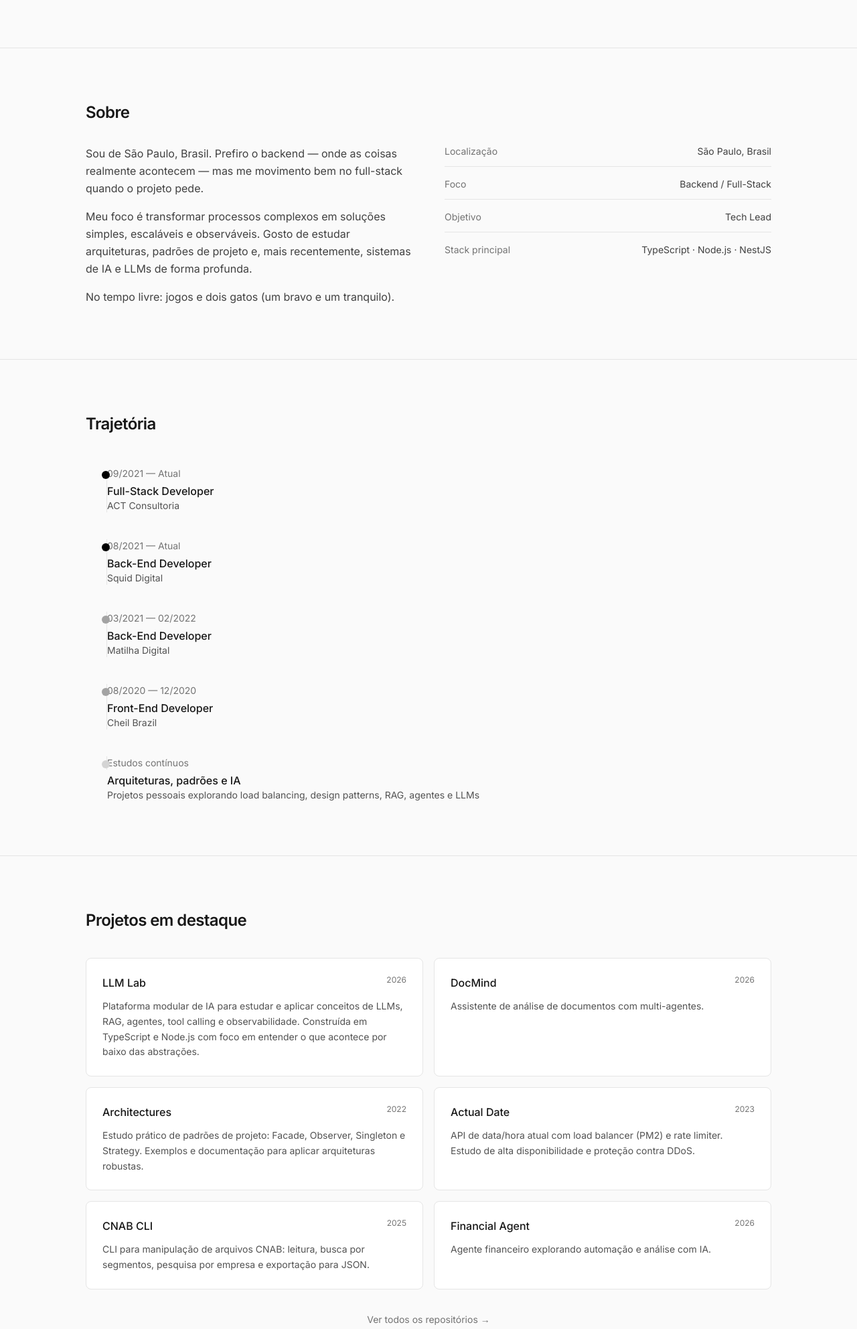
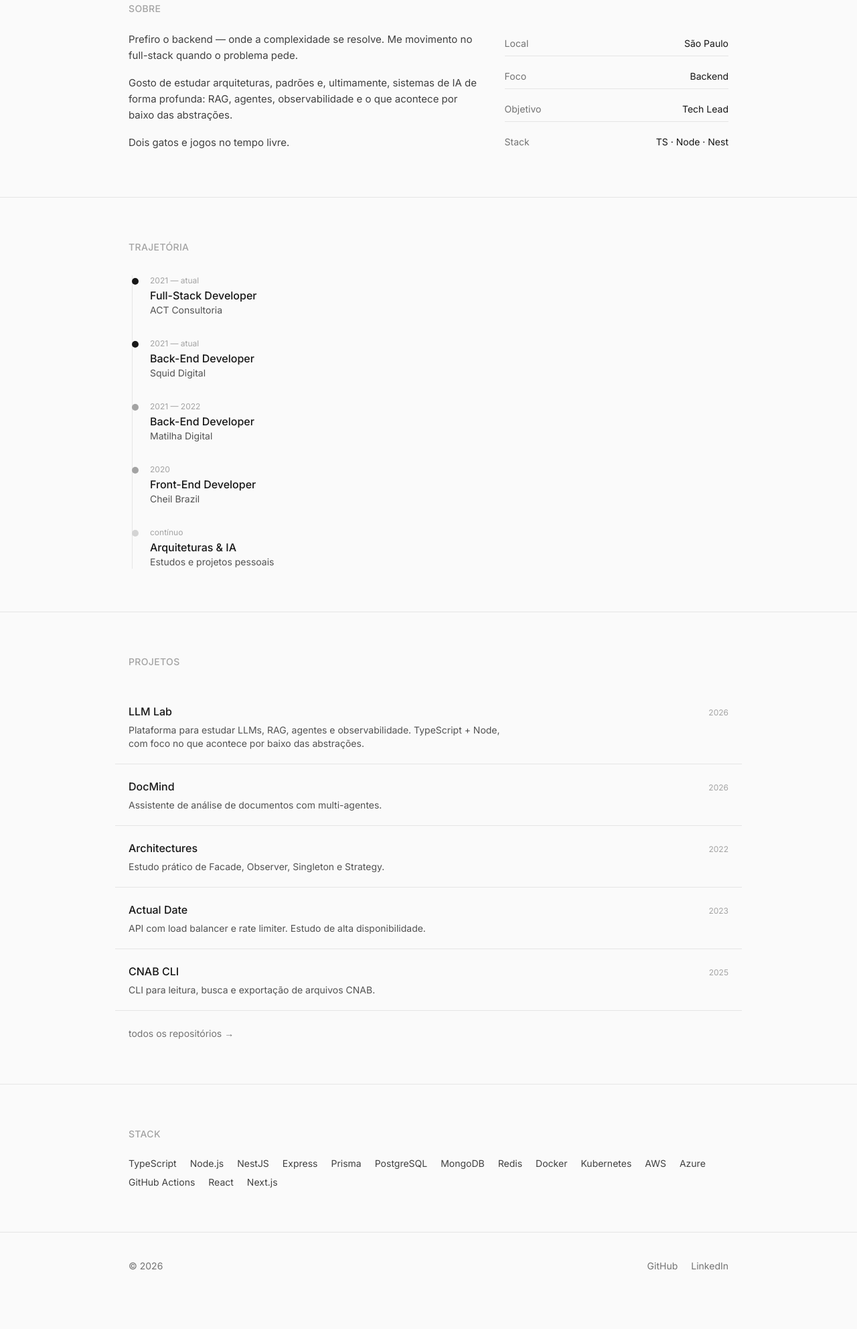
Before and after one commit to graxz/portfolio, a plain HTML site: page index.html in a window 1280 px wide. Shown: the part 495-2479 px from the top of the page at 67% size. After the commit the page ends 2435 px from the top, so only its background shows below. Drawn offline with nearby package versions, Linux system fonts and the light colour scheme.

Commit message:
Refine to proper minimalist design + fix mobile layout

```diff
--- a/index.html
+++ b/index.html
@@ -3,234 +3,203 @@
 <head>
   <meta charset="UTF-8">
   <meta name="viewport" content="width=device-width, initial-scale=1.0">
-  <title>Isaddora Freitas | Desenvolvedora</title>
+  <title>Isaddora Freitas</title>
   <script src="https://cdn.tailwindcss.com"></script>
   <link rel="preconnect" href="https://fonts.googleapis.com">
   <link rel="preconnect" href="https://fonts.gstatic.com" crossorigin>
-  <link href="https://fonts.googleapis.com/css2?family=Inter:wght@300;400;500;600;700&display=swap" rel="stylesheet">
+  <link href="https://fonts.googleapis.com/css2?family=Inter:wght@300;400;500;600&display=swap" rel="stylesheet">
   <script>
     tailwind.config = {
       theme: {
         extend: {
-          fontFamily: {
-            sans: ['Inter', 'system-ui', 'sans-serif'],
-          },
+          fontFamily: { sans: ['Inter', 'system-ui', 'sans-serif'] },
+          letterSpacing: { tighter: '-0.03em' }
         }
       }
     }
   </script>
   <style>
-    .timeline-item::before {
+    .timeline::before {
       content: '';
       position: absolute;
-      left: -1px;
+      left: 5px;
       top: 0;
       bottom: 0;
       width: 1px;
       background: #e5e5e5;
     }
-    .timeline-item:first-child::before { top: 1.25rem; }
-    .timeline-item:last-child::before { bottom: auto; height: 1.25rem; }
   </style>
 </head>
-<body class="font-sans antialiased bg-neutral-50 text-neutral-900 min-h-screen">
+<body class="font-sans antialiased bg-[#fafafa] text-neutral-900">
   <!-- Nav -->
-  <nav class="fixed top-0 w-full z-50 border-b border-neutral-200 bg-white/80 backdrop-blur-md">
-    <div class="max-w-5xl mx-auto px-4 sm:px-6 h-14 sm:h-16 flex items-center justify-between">
-      <a href="#" class="text-sm font-medium tracking-tight">isaddora freitas</a>
-      <div class="flex items-center gap-4 sm:gap-6 text-xs sm:text-sm text-neutral-500">
-        <a href="#sobre" class="hover:text-black transition-colors">sobre</a>
-        <a href="#trajetoria" class="hover:text-black transition-colors">trajetória</a>
-        <a href="#projetos" class="hover:text-black transition-colors">projetos</a>
-        <a href="#skills" class="hover:text-black transition-colors hidden sm:inline">skills</a>
-        <a href="https://github.com/graxz" target="_blank" class="hover:text-black transition-colors">github</a>
+  <nav class="fixed top-0 inset-x-0 z-50 border-b border-neutral-200/60 bg-white/70 backdrop-blur-xl">
+    <div class="max-w-4xl mx-auto px-5 h-14 flex items-center justify-between">
+      <a href="#" class="text-[13px] font-medium tracking-tight">Isaddora</a>
+      <div class="flex items-center gap-5 text-[13px] text-neutral-500">
+        <a href="#sobre" class="hover:text-neutral-900 transition-colors">sobre</a>
+        <a href="#trajetoria" class="hover:text-neutral-900 transition-colors">trajetória</a>
+        <a href="#projetos" class="hover:text-neutral-900 transition-colors">projetos</a>
+        <a href="https://github.com/graxz" target="_blank" class="hover:text-neutral-900 transition-colors">github</a>
       </div>
     </div>
   </nav>
 
   <!-- Hero -->
-  <section class="pt-24 sm:pt-32 pb-16 sm:pb-20 px-4 sm:px-6">
-    <div class="max-w-5xl mx-auto">
-      <div class="flex flex-col items-start gap-6 sm:gap-10">
-        <img src="https://avatars.githubusercontent.com/u/60474834?v=4" alt="Isaddora Freitas" class="w-16 h-16 sm:w-24 sm:h-24 rounded-full border border-neutral-200 object-cover">
+  <header class="pt-28 pb-20 px-5">
+    <div class="max-w-4xl mx-auto">
+      <div class="flex items-center gap-4 mb-8">
+        <img src="https://avatars.githubusercontent.com/u/60474834?v=4" alt="Isaddora Freitas" class="w-12 h-12 rounded-full object-cover">
         <div>
-          <h1 class="text-4xl sm:text-5xl md:text-6xl font-semibold tracking-tighter mb-3 sm:mb-4 leading-tight">Isaddora Freitas</h1>
-          <p class="text-lg sm:text-xl text-neutral-600 mb-6 max-w-xl">Desenvolvedora Full-Stack com foco em Backend. TypeScript, Node.js, arquiteturas e sistemas que resolvem problemas reais. Em direção a Tech Lead.</p>
-          <div class="flex flex-wrap gap-2 sm:gap-3">
-            <a href="https://github.com/graxz" target="_blank" class="inline-flex items-center justify-center px-4 py-2 text-sm font-medium border border-neutral-300 rounded-md hover:bg-neutral-100 transition-colors">
-              GitHub
-            </a>
-            <a href="https://www.linkedin.com/in/isaddorafreitas/" target="_blank" class="inline-flex items-center justify-center px-4 py-2 text-sm font-medium border border-neutral-300 rounded-md hover:bg-neutral-100 transition-colors">
-              LinkedIn
-            </a>
-          </div>
+          <h1 class="text-[28px] sm:text-[32px] font-semibold tracking-tighter leading-none">Isaddora Freitas</h1>
+          <p class="text-sm text-neutral-500 mt-1">Backend · São Paulo</p>
         </div>
       </div>
+      <p class="text-[17px] leading-relaxed text-neutral-700 max-w-2xl">
+        Desenvolvedora com foco em backend. Construo sistemas claros, observáveis e que resolvem problemas reais.<br class="hidden sm:block">
+        Em direção a Tech Lead.
+      </p>
+      <div class="mt-8 flex gap-3">
+        <a href="https://github.com/graxz" target="_blank" class="text-sm px-4 py-2 rounded-md border border-neutral-300 hover:bg-neutral-100 transition-colors">GitHub</a>
+        <a href="https://www.linkedin.com/in/isaddorafreitas/" target="_blank" class="text-sm px-4 py-2 rounded-md border border-neutral-300 hover:bg-neutral-100 transition-colors">LinkedIn</a>
+      </div>
     </div>
-  </section>
+  </header>
 
   <!-- About -->
-  <section id="sobre" class="py-16 sm:py-20 px-4 sm:px-6 border-t border-neutral-200">
-    <div class="max-w-5xl mx-auto">
-      <h2 class="text-xl sm:text-2xl font-semibold tracking-tight mb-6 sm:mb-8">Sobre</h2>
-      <div class="grid md:grid-cols-2 gap-8 sm:gap-12 text-neutral-700 leading-relaxed">
-        <div>
-          <p class="mb-4">Sou de São Paulo, Brasil. Prefiro o backend — onde as coisas realmente acontecem — mas me movimento bem no full-stack quando o projeto pede.</p>
-          <p class="mb-4">Meu foco é transformar processos complexos em soluções simples, escaláveis e observáveis. Gosto de estudar arquiteturas, padrões de projeto e, mais recentemente, sistemas de IA e LLMs de forma profunda.</p>
-          <p>No tempo livre: jogos e dois gatos (um bravo e um tranquilo).</p>
+  <section id="sobre" class="py-16 px-5 border-t border-neutral-200">
+    <div class="max-w-4xl mx-auto">
+      <h2 class="text-sm font-medium text-neutral-400 mb-6 tracking-wide uppercase">Sobre</h2>
+      <div class="grid md:grid-cols-5 gap-10">
+        <div class="md:col-span-3 text-[15px] leading-relaxed text-neutral-700 space-y-4">
+          <p>Prefiro o backend — onde a complexidade se resolve. Me movimento no full-stack quando o problema pede.</p>
+          <p>Gosto de estudar arquiteturas, padrões e, ultimamente, sistemas de IA de forma profunda: RAG, agentes, observabilidade e o que acontece por baixo das abstrações.</p>
+          <p>Dois gatos e jogos no tempo livre.</p>
         </div>
-        <div class="space-y-3 sm:space-y-4 text-sm">
-          <div class="flex justify-between border-b border-neutral-200 pb-3">
-            <span class="text-neutral-500">Localização</span>
-            <span>São Paulo, Brasil</span>
-          </div>
-          <div class="flex justify-between border-b border-neutral-200 pb-3">
-            <span class="text-neutral-500">Foco</span>
-            <span>Backend / Full-Stack</span>
-          </div>
-          <div class="flex justify-between border-b border-neutral-200 pb-3">
-            <span class="text-neutral-500">Objetivo</span>
-            <span>Tech Lead</span>
-          </div>
-          <div class="flex justify-between">
-            <span class="text-neutral-500">Stack principal</span>
-            <span>TypeScript · Node.js · NestJS</span>
-          </div>
+        <div class="md:col-span-2 space-y-3 text-sm">
+          <div class="flex justify-between py-2 border-b border-neutral-200"><span class="text-neutral-500">Local</span><span>São Paulo</span></div>
+          <div class="flex justify-between py-2 border-b border-neutral-200"><span class="text-neutral-500">Foco</span><span>Backend</span></div>
+          <div class="flex justify-between py-2 border-b border-neutral-200"><span class="text-neutral-500">Objetivo</span><span>Tech Lead</span></div>
+          <div class="flex justify-between py-2"><span class="text-neutral-500">Stack</span><span>TS · Node · Nest</span></div>
         </div>
       </div>
     </div>
   </section>
 
   <!-- Trajectory -->
-  <section id="trajetoria" class="py-16 sm:py-20 px-4 sm:px-6 border-t border-neutral-200">
-    <div class="max-w-5xl mx-auto">
-      <h2 class="text-xl sm:text-2xl font-semibold tracking-tight mb-8 sm:mb-12">Trajetória</h2>
-      <div class="relative pl-6 sm:pl-8 space-y-8 sm:space-y-10">
-        <div class="timeline-item relative">
-          <div class="absolute -left-[7px] sm:-left-2 top-1.5 w-3 h-3 rounded-full bg-black"></div>
-          <div class="text-xs sm:text-sm text-neutral-500 mb-1">09/2021 — Atual</div>
-          <h3 class="font-medium">Full-Stack Developer</h3>
-          <p class="text-neutral-600 text-sm">ACT Consultoria</p>
+  <section id="trajetoria" class="py-16 px-5 border-t border-neutral-200">
+    <div class="max-w-4xl mx-auto">
+      <h2 class="text-sm font-medium text-neutral-400 mb-8 tracking-wide uppercase">Trajetória</h2>
+      <div class="relative timeline pl-8 space-y-8">
+        <div class="relative">
+          <div class="absolute -left-[27px] top-1 w-2.5 h-2.5 rounded-full bg-neutral-900"></div>
+          <div class="text-xs text-neutral-400 mb-0.5">2021 — atual</div>
+          <div class="font-medium">Full-Stack Developer</div>
+          <div class="text-sm text-neutral-600">ACT Consultoria</div>
         </div>
-        <div class="timeline-item relative">
-          <div class="absolute -left-[7px] sm:-left-2 top-1.5 w-3 h-3 rounded-full bg-black"></div>
-          <div class="text-xs sm:text-sm text-neutral-500 mb-1">08/2021 — Atual</div>
-          <h3 class="font-medium">Back-End Developer</h3>
-          <p class="text-neutral-600 text-sm">Squid Digital</p>
+        <div class="relative">
+          <div class="absolute -left-[27px] top-1 w-2.5 h-2.5 rounded-full bg-neutral-900"></div>
+          <div class="text-xs text-neutral-400 mb-0.5">2021 — atual</div>
+          <div class="font-medium">Back-End Developer</div>
+          <div class="text-sm text-neutral-600">Squid Digital</div>
         </div>
-        <div class="timeline-item relative">
-          <div class="absolute -left-[7px] sm:-left-2 top-1.5 w-3 h-3 rounded-full bg-neutral-400"></div>
-          <div class="text-xs sm:text-sm text-neutral-500 mb-1">03/2021 — 02/2022</div>
-          <h3 class="font-medium">Back-End Developer</h3>
-          <p class="text-neutral-600 text-sm">Matilha Digital</p>
+        <div class="relative">
+          <div class="absolute -left-[27px] top-1 w-2.5 h-2.5 rounded-full bg-neutral-400"></div>
+          <div class="text-xs text-neutral-400 mb-0.5">2021 — 2022</div>
+          <div class="font-medium">Back-End Developer</div>
+          <div class="text-sm text-neutral-600">Matilha Digital</div>
         </div>
-        <div class="timeline-item relative">
-          <div class="absolute -left-[7px] sm:-left-2 top-1.5 w-3 h-3 rounded-full bg-neutral-400"></div>
-          <div class="text-xs sm:text-sm text-neutral-500 mb-1">08/2020 — 12/2020</div>
-          <h3 class="font-medium">Front-End Developer</h3>
-          <p class="text-neutral-600 text-sm">Cheil Brazil</p>
+        <div class="relative">
+          <div class="absolute -left-[27px] top-1 w-2.5 h-2.5 rounded-full bg-neutral-400"></div>
+          <div class="text-xs text-neutral-400 mb-0.5">2020</div>
+          <div class="font-medium">Front-End Developer</div>
+          <div class="text-sm text-neutral-600">Cheil Brazil</div>
         </div>
-        <div class="timeline-item relative">
-          <div class="absolute -left-[7px] sm:-left-2 top-1.5 w-3 h-3 rounded-full bg-neutral-300"></div>
-          <div class="text-xs sm:text-sm text-neutral-500 mb-1">Estudos contínuos</div>
-          <h3 class="font-medium">Arquiteturas, padrões e IA</h3>
-          <p class="text-neutral-600 text-sm">Projetos pessoais explorando load balancing, design patterns, RAG, agentes e LLMs</p>
+        <div class="relative">
+          <div class="absolute -left-[27px] top-1 w-2.5 h-2.5 rounded-full bg-neutral-300"></div>
+          <div class="text-xs text-neutral-400 mb-0.5">contínuo</div>
+          <div class="font-medium">Arquiteturas & IA</div>
+          <div class="text-sm text-neutral-600">Estudos e projetos pessoais</div>
         </div>
       </div>
     </div>
   </section>
 
   <!-- Projects -->
-  <section id="projetos" class="py-16 sm:py-20 px-4 sm:px-6 border-t border-neutral-200">
-    <div class="max-w-5xl mx-auto">
-      <h2 class="text-xl sm:text-2xl font-semibold tracking-tight mb-8 sm:mb-10">Projetos em destaque</h2>
-      <div class="grid gap-3 sm:gap-4 md:grid-cols-2">
-        <a href="https://github.com/graxz/llm-lab" target="_blank" class="group block border border-neutral-200 rounded-lg p-5 sm:p-6 hover:border-neutral-400 transition-colors bg-white">
-          <div class="flex items-start justify-between mb-2 sm:mb-3">
-            <h3 class="font-medium group-hover:underline">LLM Lab</h3>
-            <span class="text-xs text-neutral-500">2026</span>
+  <section id="projetos" class="py-16 px-5 border-t border-neutral-200">
+    <div class="max-w-4xl mx-auto">
+      <h2 class="text-sm font-medium text-neutral-400 mb-8 tracking-wide uppercase">Projetos</h2>
+      <div class="space-y-px">
+        <a href="https://github.com/graxz/llm-lab" target="_blank" class="block group py-5 border-b border-neutral-200 hover:bg-neutral-50 -mx-5 px-5 transition-colors">
+          <div class="flex items-baseline justify-between gap-4">
+            <h3 class="font-medium group-hover:underline underline-offset-4">LLM Lab</h3>
+            <span class="text-xs text-neutral-400 shrink-0">2026</span>
           </div>
-          <p class="text-sm text-neutral-600 leading-relaxed">Plataforma modular de IA para estudar e aplicar conceitos de LLMs, RAG, agentes, tool calling e observabilidade. Construída em TypeScript e Node.js com foco em entender o que acontece por baixo das abstrações.</p>
+          <p class="text-sm text-neutral-600 mt-1.5 max-w-xl">Plataforma para estudar LLMs, RAG, agentes e observabilidade. TypeScript + Node, com foco no que acontece por baixo das abstrações.</p>
         </a>
-
-        <a href="https://github.com/graxz/docmind" target="_blank" class="group block border border-neutral-200 rounded-lg p-5 sm:p-6 hover:border-neutral-400 transition-colors bg-white">
-          <div class="flex items-start justify-between mb-2 sm:mb-3">
-            <h3 class="font-medium group-hover:underline">DocMind</h3>
-            <span class="text-xs text-neutral-500">2026</span>
+        <a href="https://github.com/graxz/docmind" target="_blank" class="block group py-5 border-b border-neutral-200 hover:bg-neutral-50 -mx-5 px-5 transition-colors">
+          <div class="flex items-baseline justify-between gap-4">
+            <h3 class="font-medium group-hover:underline underline-offset-4">DocMind</h3>
+            <span class="text-xs text-neutral-400 shrink-0">2026</span>
           </div>
-          <p class="text-sm text-neutral-600 leading-relaxed">Assistente de análise de documentos com multi-agentes.</p>
+          <p class="text-sm text-neutral-600 mt-1.5">Assistente de análise de documentos com multi-agentes.</p>
         </a>
-
-        <a href="https://github.com/graxz/architectures" target="_blank" class="group block border border-neutral-200 rounded-lg p-5 sm:p-6 hover:border-neutral-400 transition-colors bg-white">
-          <div class="flex items-start justify-between mb-2 sm:mb-3">
-            <h3 class="font-medium group-hover:underline">Architectures</h3>
-            <span class="text-xs text-neutral-500">2022</span>
+        <a href="https://github.com/graxz/architectures" target="_blank" class="block group py-5 border-b border-neutral-200 hover:bg-neutral-50 -mx-5 px-5 transition-colors">
+          <div class="flex items-baseline justify-between gap-4">
+            <h3 class="font-medium group-hover:underline underline-offset-4">Architectures</h3>
+            <span class="text-xs text-neutral-400 shrink-0">2022</span>
           </div>
-          <p class="text-sm text-neutral-600 leading-relaxed">Estudo prático de padrões de projeto: Facade, Observer, Singleton e Strategy. Exemplos e documentação para aplicar arquiteturas robustas.</p>
+          <p class="text-sm text-neutral-600 mt-1.5">Estudo prático de Facade, Observer, Singleton e Strategy.</p>
         </a>
-
-        <a href="https://github.com/graxz/actual-date" target="_blank" class="group block border border-neutral-200 rounded-lg p-5 sm:p-6 hover:border-neutral-400 transition-colors bg-white">
-          <div class="flex items-start justify-between mb-2 sm:mb-3">
-            <h3 class="font-medium group-hover:underline">Actual Date</h3>
-            <span class="text-xs text-neutral-500">2023</span>
+        <a href="https://github.com/graxz/actual-date" target="_blank" class="block group py-5 border-b border-neutral-200 hover:bg-neutral-50 -mx-5 px-5 transition-colors">
+          <div class="flex items-baseline justify-between gap-4">
+            <h3 class="font-medium group-hover:underline underline-offset-4">Actual Date</h3>
+            <span class="text-xs text-neutral-400 shrink-0">2023</span>
           </div>
-          <p class="text-sm text-neutral-600 leading-relaxed">API de data/hora atual com load balancer (PM2) e rate limiter. Estudo de alta disponibilidade e proteção contra DDoS.</p>
+          <p class="text-sm text-neutral-600 mt-1.5">API com load balancer e rate limiter. Estudo de alta disponibilidade.</p>
         </a>
-
-        <a href="https://github.com/graxz/cnab-cli" target="_blank" class="group block border border-neutral-200 rounded-lg p-5 sm:p-6 hover:border-neutral-400 transition-colors bg-white">
-          <div class="flex items-start justify-between mb-2 sm:mb-3">
-            <h3 class="font-medium group-hover:underline">CNAB CLI</h3>
-            <span class="text-xs text-neutral-500">2025</span>
+        <a href="https://github.com/graxz/cnab-cli" target="_blank" class="block group py-5 border-b border-neutral-200 hover:bg-neutral-50 -mx-5 px-5 transition-colors">
+          <div class="flex items-baseline justify-between gap-4">
+            <h3 class="font-medium group-hover:underline underline-offset-4">CNAB CLI</h3>
+            <span class="text-xs text-neutral-400 shrink-0">2025</span>
           </div>
-          <p class="text-sm text-neutral-600 leading-relaxed">CLI para manipulação de arquivos CNAB: leitura, busca por segmentos, pesquisa por empresa e exportação para JSON.</p>
-        </a>
-
-        <a href="https://github.com/graxz/financial-agent" target="_blank" class="group block border border-neutral-200 rounded-lg p-5 sm:p-6 hover:border-neutral-400 transition-colors bg-white">
-          <div class="flex items-start justify-between mb-2 sm:mb-3">
-            <h3 class="font-medium group-hover:underline">Financial Agent</h3>
-            <span class="text-xs text-neutral-500">2026</span>
-          </div>
-          <p class="text-sm text-neutral-600 leading-relaxed">Agente financeiro explorando automação e análise com IA.</p>
+          <p class="text-sm text-neutral-600 mt-1.5">CLI para leitura, busca e exportação de arquivos CNAB.</p>
         </a>
       </div>
-      <div class="mt-8 text-center">
-        <a href="https://github.com/graxz" target="_blank" class="text-sm text-neutral-500 hover:text-black transition-colors">Ver todos os repositórios →</a>
-      </div>
+      <a href="https://github.com/graxz" target="_blank" class="inline-block mt-6 text-sm text-neutral-500 hover:text-neutral-900">todos os repositórios →</a>
     </div>
   </section>
 
   <!-- Skills -->
-  <section id="skills" class="py-16 sm:py-20 px-4 sm:px-6 border-t border-neutral-200">
-    <div class="max-w-5xl mx-auto">
-      <h2 class="text-xl sm:text-2xl font-semibold tracking-tight mb-8 sm:mb-10">Tecnologias</h2>
-      <div class="grid grid-cols-2 sm:grid-cols-3 md:grid-cols-4 gap-2 sm:gap-3 text-sm">
-        <div class="border border-neutral-200 rounded-md px-3 sm:px-4 py-2.5 sm:py-3 text-center bg-white">TypeScript</div>
-        <div class="border border-neutral-200 rounded-md px-3 sm:px-4 py-2.5 sm:py-3 text-center bg-white">Node.js</div>
-        <div class="border border-neutral-200 rounded-md px-3 sm:px-4 py-2.5 sm:py-3 text-center bg-white">NestJS</div>
-        <div class="border border-neutral-200 rounded-md px-3 sm:px-4 py-2.5 sm:py-3 text-center bg-white">Express</div>
-        <div class="border border-neutral-200 rounded-md px-3 sm:px-4 py-2.5 sm:py-3 text-center bg-white">React</div>
-        <div class="border border-neutral-200 rounded-md px-3 sm:px-4 py-2.5 sm:py-3 text-center bg-white">Next.js</div>
-        <div class="border border-neutral-200 rounded-md px-3 sm:px-4 py-2.5 sm:py-3 text-center bg-white">Prisma</div>
-        <div class="border border-neutral-200 rounded-md px-3 sm:px-4 py-2.5 sm:py-3 text-center bg-white">PostgreSQL</div>
-        <div class="border border-neutral-200 rounded-md px-3 sm:px-4 py-2.5 sm:py-3 text-center bg-white">MongoDB</div>
-        <div class="border border-neutral-200 rounded-md px-3 sm:px-4 py-2.5 sm:py-3 text-center bg-white">Redis</div>
-        <div class="border border-neutral-200 rounded-md px-3 sm:px-4 py-2.5 sm:py-3 text-center bg-white">Docker</div>
-        <div class="border border-neutral-200 rounded-md px-3 sm:px-4 py-2.5 sm:py-3 text-center bg-white">Kubernetes</div>
-        <div class="border border-neutral-200 rounded-md px-3 sm:px-4 py-2.5 sm:py-3 text-center bg-white">AWS</div>
-        <div class="border border-neutral-200 rounded-md px-3 sm:px-4 py-2.5 sm:py-3 text-center bg-white">Azure</div>
-        <div class="border border-neutral-200 rounded-md px-3 sm:px-4 py-2.5 sm:py-3 text-center bg-white">GitHub Actions</div>
-        <div class="border border-neutral-200 rounded-md px-3 sm:px-4 py-2.5 sm:py-3 text-center bg-white">Jest</div>
+  <section id="skills" class="py-16 px-5 border-t border-neutral-200">
+    <div class="max-w-4xl mx-auto">
+      <h2 class="text-sm font-medium text-neutral-400 mb-6 tracking-wide uppercase">Stack</h2>
+      <div class="flex flex-wrap gap-x-5 gap-y-2 text-sm text-neutral-700">
+        <span>TypeScript</span>
+        <span>Node.js</span>
+        <span>NestJS</span>
+        <span>Express</span>
+        <span>Prisma</span>
+        <span>PostgreSQL</span>
+        <span>MongoDB</span>
+        <span>Redis</span>
+        <span>Docker</span>
+        <span>Kubernetes</span>
+        <span>AWS</span>
+        <span>Azure</span>
+        <span>GitHub Actions</span>
+        <span>React</span>
+        <span>Next.js</span>
       </div>
     </div>
   </section>
 
   <!-- Footer -->
-  <footer class="border-t border-neutral-200 py-10 sm:py-12 px-4 sm:px-6">
-    <div class="max-w-5xl mx-auto flex flex-col sm:flex-row justify-between items-center gap-4 text-sm text-neutral-500">
-      <div>© 2026 Isaddora Freitas</div>
-      <div class="flex gap-6">
-        <a href="https://github.com/graxz" target="_blank" class="hover:text-black transition-colors">GitHub</a>
-        <a href="https://www.linkedin.com/in/isaddorafreitas/" target="_blank" class="hover:text-black transition-colors">LinkedIn</a>
+  <footer class="py-10 px-5 border-t border-neutral-200 text-sm text-neutral-500">
+    <div class="max-w-4xl mx-auto flex justify-between items-center">
+      <span>© 2026</span>
+      <div class="flex gap-5">
+        <a href="https://github.com/graxz" target="_blank" class="hover:text-neutral-900">GitHub</a>
+        <a href="https://www.linkedin.com/in/isaddorafreitas/" target="_blank" class="hover:text-neutral-900">LinkedIn</a>
       </div>
     </div>
   </footer>
```
